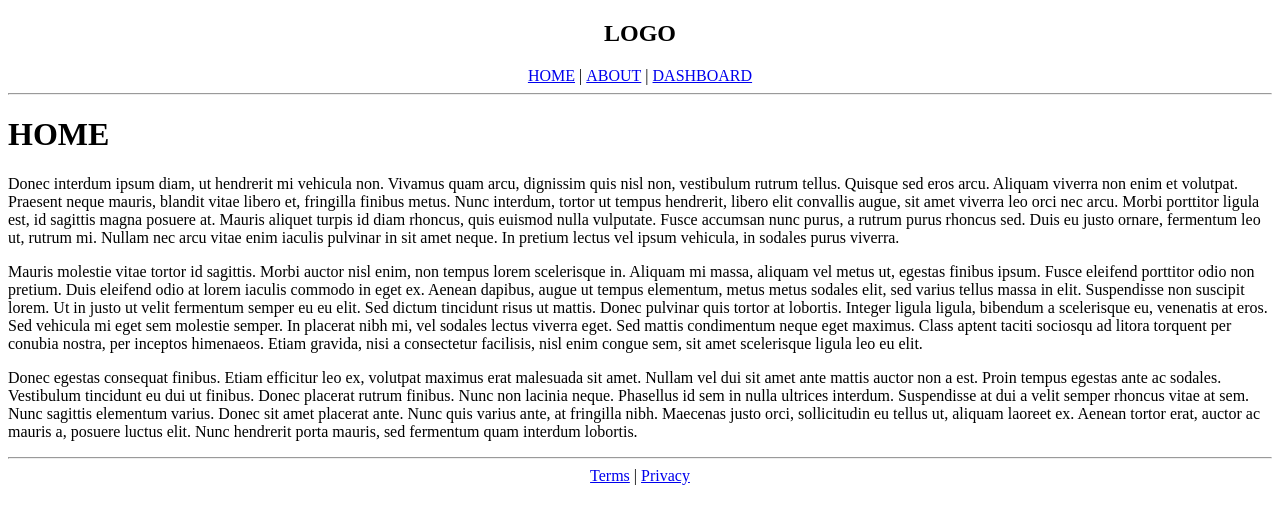
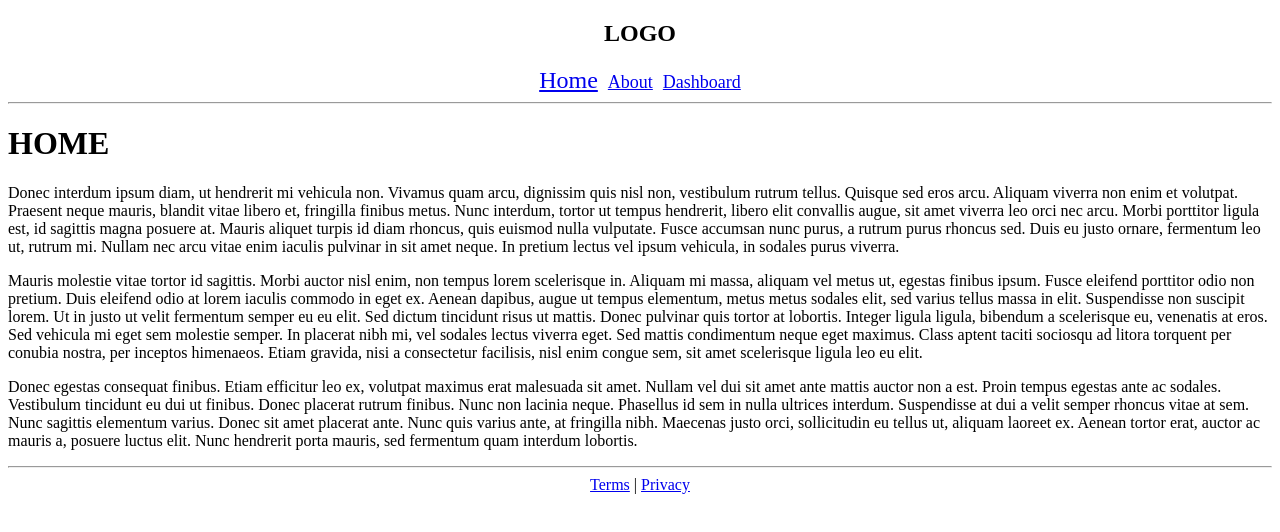
Before and after one commit to minute-tech/next-ts-base, a Next.js app: page / in a window 1280 px wide. Shown: the top 532 px of the page. Built offline with nearby package versions, Linux system fonts and the light colour scheme.

Commit message:
Added active links in navbars

```diff
--- /dev/null
+++ b/src/app/Footer.tsx
@@ -0,0 +1,11 @@
+import Link from "next/link"
+
+export default function Footer() {
+    return (
+        <footer style={{textAlign:"center"}}>
+            <Link href="/legal/terms">Terms</Link>
+            &nbsp;|&nbsp;
+            <Link href="/legal/privacy">Privacy</Link>
+        </footer>
+    )
+}
--- /dev/null
+++ b/src/app/Header.tsx
@@ -0,0 +1,55 @@
+'use client';
+
+import Link from 'next/link';
+// import { useState } from 'react';
+import { usePathname } from 'next/navigation';
+
+export default function Header() {
+//   const [burgerExpanded, setBurgerExpanded] = useState(false);
+
+    const pathname = usePathname();
+    const root = "/";
+
+    const navLinks = [
+        {
+            name: "Home",
+            href: root,
+        },
+        {
+            name: "About",
+            href: `${root}about`,
+        },
+        {
+            name: "Dashboard",
+            href: `${root}dashboard`,
+        },
+    ];
+
+    return (
+        <header>
+            <nav style={{textAlign:"center"}}>
+                <div>
+                    <h1>LOGO</h1>
+                </div>
+                <div>
+                    {
+                        navLinks.map((link) => {
+                            const activeStyle = (
+                                (pathname === link.href) || (pathname.startsWith(link.href) && link.href !== root)
+                            ) ?
+                            {fontSize: "24px", margin: "0 5px"}
+                            :
+                            {fontSize: "18px", margin: "0 5px"};
+
+                            return (
+                                <span style={activeStyle}>
+                                    <Link href={link.href}>{link.name}</Link>
+                                </span>
+                            )
+                        })
+                    }
+                </div>
+            </nav>
+        </header>
+    );
+}
--- a/src/app/layout.tsx
+++ b/src/app/layout.tsx
@@ -1,9 +1,10 @@
-import Link from 'next/link'
+import Footer from './Footer'
 import './globals.css'
+import Header from './Header'
 
 export const metadata = {
-  title: 'Create Next App',
-  description: 'Generated by create next app',
+  title: 'Next TS Base',
+  description: 'Baseline Next.js framework with TypeScript.',
 }
 
 export default function RootLayout({
@@ -14,31 +15,13 @@ export default function RootLayout({
     return (
         <html lang="en">
             <body>
-            <header>
-                <nav style={{textAlign:"center"}}>
-                    <div>
-                        <h1>LOGO</h1>
-                    </div>
-                    <div>
-                        <Link href="/">HOME</Link>
-                        &nbsp;|&nbsp;
-                        <Link href="/about">ABOUT</Link>
-                        &nbsp;|&nbsp;
-                        <Link href="/dashboard">DASHBOARD</Link>
-                    </div>
-
-                </nav>
-            </header>
+                <Header />
                 <hr/>
                 <div>
                     {children}
                 </div>
                 <hr/>
-            <footer style={{textAlign:"center"}}>
-                <Link href="/legal/terms">Terms</Link>
-                &nbsp;|&nbsp;
-                <Link href="/legal/privacy">Privacy</Link>
-            </footer>
+                <Footer />
             </body>
         </html>
     )
```
Also changed, not shown: src/app/dashboard/DashNav.tsx (added, +43 -0 lines), src/app/dashboard/layout.tsx (+2 -11 lines), src/app/dashboard/Counter.tsx (indentation only). Lines whose indentation alone changed are shown as unchanged.
